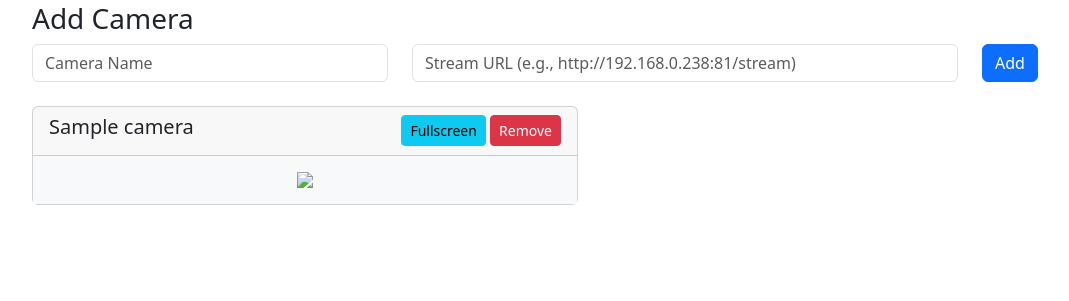
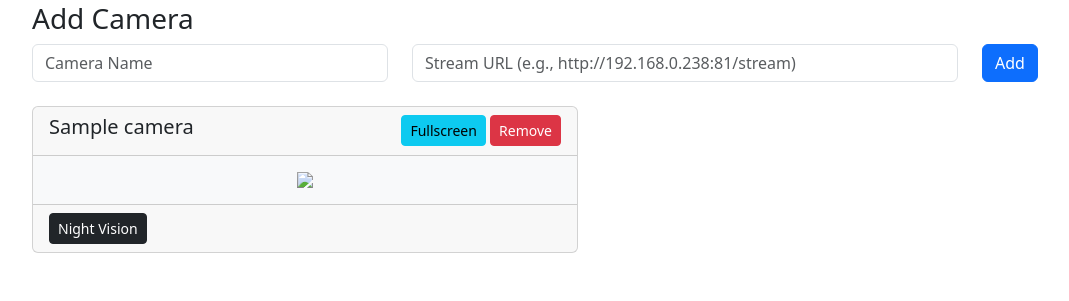
Before and after one commit to sahamon-141/CCTV, a Flask app: template templates/index.html in a window 1280 px wide. Shown: the part 230-531 px from the top of the page, without its empty margins (50-1119 px from the left). Run offline with Flask 3, Linux system fonts and the light colour scheme; the template is opened without the code that fills it: most values are stand-ins (such as "Sample title", 1, 10 or a date in 2020); parts of the project's set-up code (start-up, migrations or seed data) failed here and were passed over.

Commit message:
night vision implemented

```diff
--- a/app.py
+++ b/app.py
@@ -136,5 +136,19 @@ def filter_recordings():
 def play_recording(filename):
     return render_template('play.html', video_url=url_for('download_recording', filename=filename))
 
+@app.route('/set_night_vision/<camera_name>/<int:enable>')
+def set_night_vision(camera_name, enable):
+    success = camera_manager.set_night_vision(camera_name, bool(enable))
+    return jsonify(success=success)
+
+@app.route('/toggle_night_vision/<camera_name>')
+def toggle_night_vision(camera_name):
+    camera = camera_manager.get_camera(camera_name)
+    if camera:
+        new_state = not camera.get('night_vision', False)
+        success = camera_manager.set_night_vision(camera_name, new_state)
+        return jsonify(success=success, night_vision=new_state)
+    return jsonify(success=False)
+
 if __name__ == '__main__':
     app.run(host='0.0.0.0', port=5000, threaded=True)
--- a/config.json
+++ b/config.json
@@ -1 +1 @@
-{"Esp32S3": {"url": "http://192.168.0.238:81/stream", "active": true}}
+{"Esp32": {"url": "http://192.168.0.186:81/stream", "active": true, "night_vision": true}}
--- a/static/styles.css
+++ b/static/styles.css
@@ -19,3 +19,11 @@
     max-height: 70vh;
     overflow-y: auto;
 }
+.night-vision-btn.btn-warning {
+    background-color: #ffc107;
+    color: #000;
+}
+
+.night-mode {
+    filter: grayscale(100%) contrast(120%) brightness(80%);
+}
--- a/templates/index.html
+++ b/templates/index.html
@@ -59,10 +59,41 @@
                     <div class="card-body">
                         <img src="{{ camera.url }}" class="img-fluid stream-preview">
                     </div>
+                    <div class="card-footer">
+                        <button class="btn btn-sm btn-dark night-vision-btn"
+                                data-camera="{{ name }}"
+                                onclick="toggleNightVision('{{ name }}')">
+                            {% if camera.night_vision %}Day Mode{% else %}Night Vision{% endif %}
+                        </button>
+                    </div>
                 </div>
             </div>
             {% endfor %}
         </div>
     </div>
+    <script>
+        function toggleNightVision(cameraName) {
+    fetch(`/toggle_night_vision/${cameraName}`)
+        .then(response => response.json())
+        .then(data => {
+            if (data.success) {
+                const btn = document.querySelector(`.night-vision-btn[data-camera="${cameraName}"]`);
+                btn.textContent = data.night_vision ? 'Day Mode' : 'Night Vision';
+                btn.classList.toggle('btn-dark', !data.night_vision);
+                btn.classList.toggle('btn-warning', data.night_vision);
+
+                // Refresh stream after 1 second
+                setTimeout(() => {
+                    const img = document.querySelector(`img[src*="${cameraName}"]`);
+                    if (img) {
+                        const src = img.src;
+                        img.src = '';
+                        setTimeout(() => img.src = src, 100);
+                    }
+                }, 1000);
+            }
+        });
+}
+    </script>
 </body>
 </html>
```
Also changed, not shown: camera_manager.py (+54 -1 lines).
